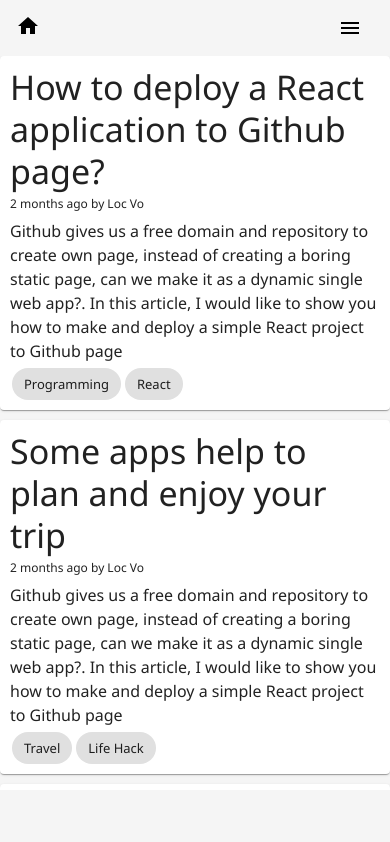
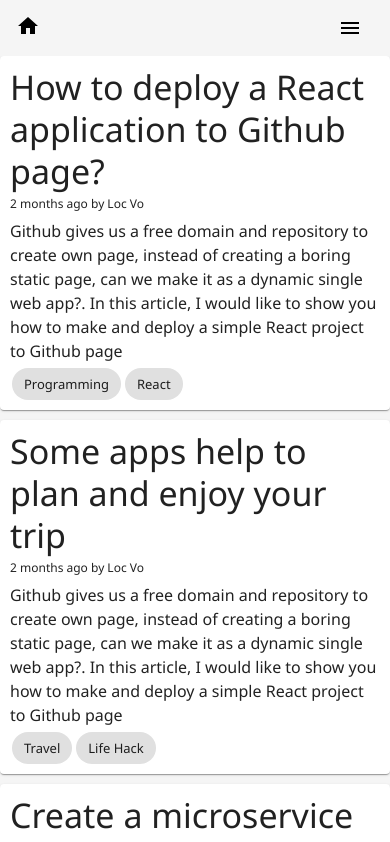
Before and after one commit to aholake/aholake.github.io, a React (Create React App) app: page / in a window 390 px wide. Shown: the top 842 px of the page. Built offline with nearby package versions, Linux system fonts and the light colour scheme.

Commit message:
Improve responsive

```diff
--- a/src/components/PostList/PostList.tsx
+++ b/src/components/PostList/PostList.tsx
@@ -1,18 +1,24 @@
 import React from 'react';
-import { Box } from '@material-ui/core';
+import { Box, makeStyles, Theme } from '@material-ui/core';
 import Post from '../Post/Post';
 import DisplayMode from '../Post/DisplayMode';
 
 interface PropsType {
   posts: Record<string, any>[]
 }
-
-const PostList = ({ posts }: PropsType) => (
-  <Box style={{
+const useStyles = makeStyles((theme: Theme) => ({
+  root: {
+    [theme.breakpoints.up('md')]: {
       height: 'calc(100vh - 110px)',
       overflow: 'auto',
-  }}
-  >
+    },
+  },
+}));
+
+const PostList = ({ posts }: PropsType) => {
+  const classes = useStyles();
+  return (
+    <Box className={classes.root}>
       {posts.map((post) => (
         <Post
           key={post.id}
@@ -28,5 +34,6 @@ const PostList = ({ posts }: PropsType) => (
       ))}
     </Box>
   );
+};
 
 export default PostList;
```
Lines whose indentation alone changed are shown as unchanged.
